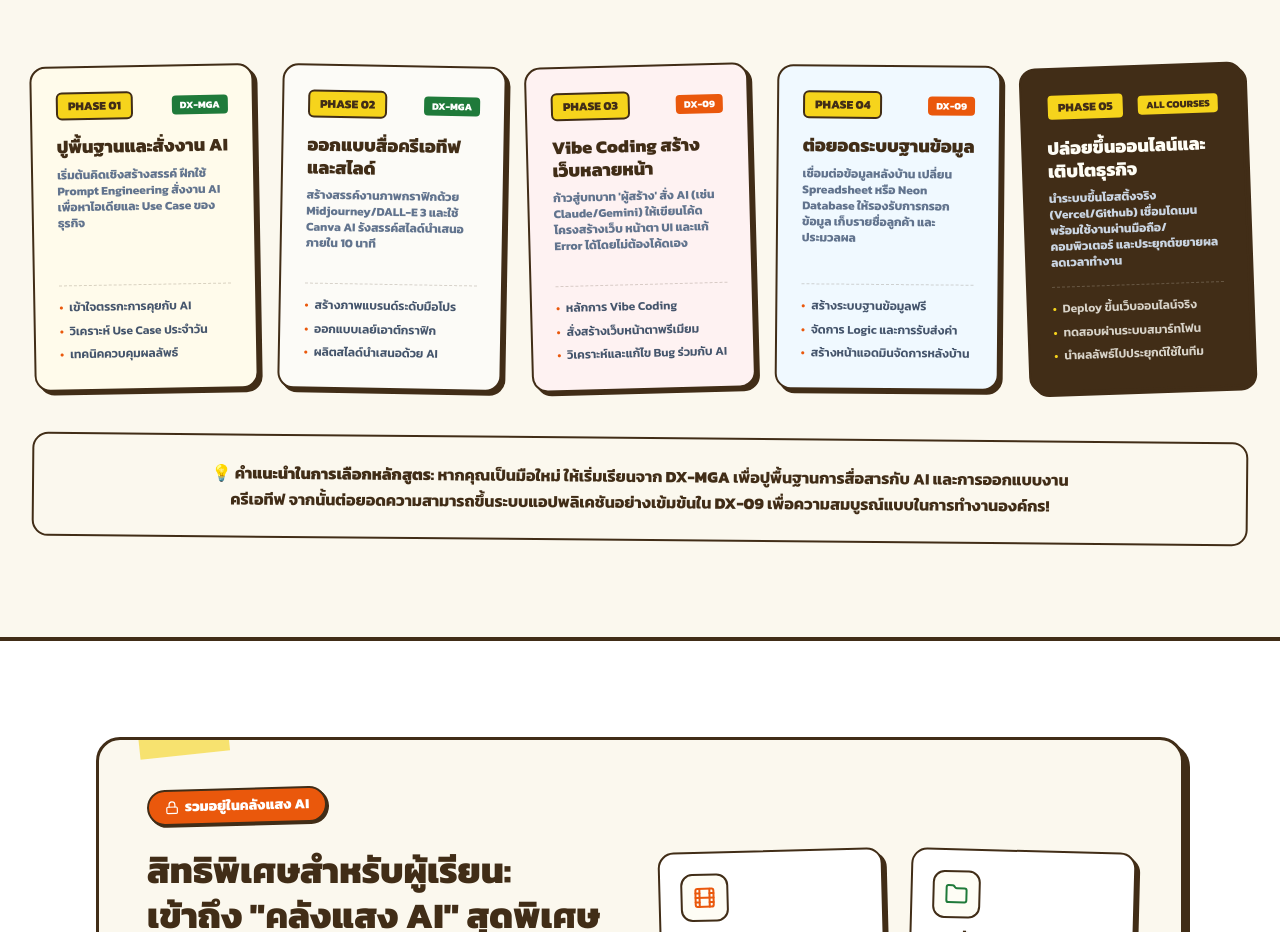
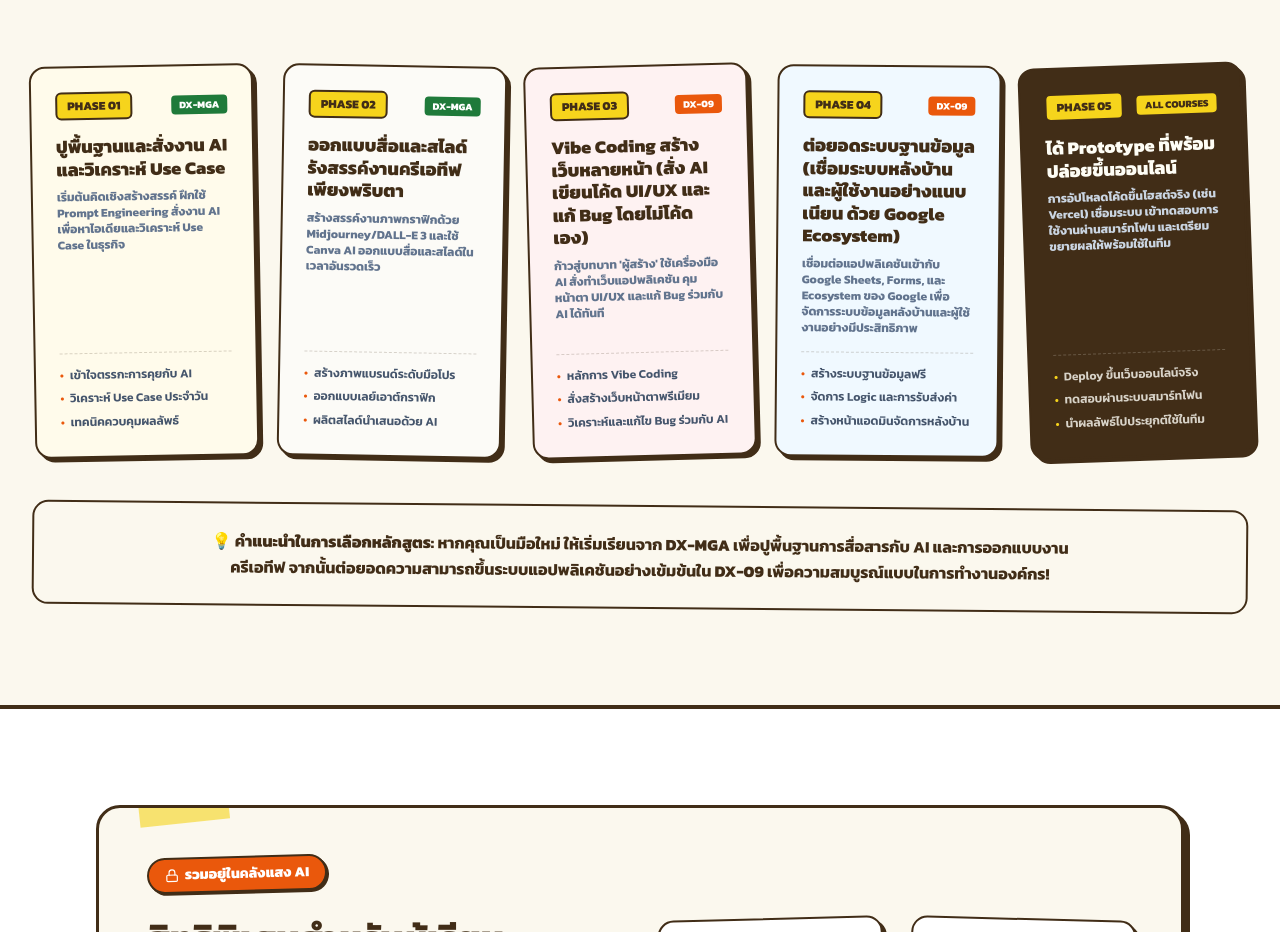
Before and after one commit to Snowdollce/buildweb, a Next.js app: page / in a window 1280 px wide. Shown: the part 2665-3597 px from the top of the page. Built offline with nearby package versions, Linux system fonts and the light colour scheme.

Commit message:
style: refine phase titles and descriptions in LearningPath component

```diff
--- a/src/components/LearningPath.tsx
+++ b/src/components/LearningPath.tsx
@@ -6,8 +6,8 @@ export default function LearningPath() {
       id: "01",
       course: "DX-MGA",
       courseTitle: "Generative AI & Design",
-      title: "ปูพื้นฐานและสั่งงาน AI",
-      desc: "เริ่มต้นคิดเชิงสร้างสรรค์ ฝึกใช้ Prompt Engineering สั่งงาน AI เพื่อหาไอเดียและ Use Case ของธุรกิจ",
+      title: "ปูพื้นฐานและสั่งงาน AI และวิเคราะห์ Use Case",
+      desc: "เริ่มต้นคิดเชิงสร้างสรรค์ ฝึกใช้ Prompt Engineering สั่งงาน AI เพื่อหาไอเดียและวิเคราะห์ Use Case ในธุรกิจ",
       bullets: ["เข้าใจตรรกะการคุยกับ AI", "วิเคราะห์ Use Case ประจำวัน", "เทคนิคควบคุมผลลัพธ์"],
       color: "bg-[#fffbeb] border-[#f6d41c]",
       badgeColor: "bg-[#1f7a3a] text-white",
@@ -17,8 +17,8 @@ export default function LearningPath() {
       id: "02",
       course: "DX-MGA",
       courseTitle: "Generative AI & Design",
-      title: "ออกแบบสื่อครีเอทีฟและสไลด์",
-      desc: "สร้างสรรค์งานภาพกราฟิกด้วย Midjourney/DALL-E 3 และใช้ Canva AI รังสรรค์สไลด์นำเสนอภายใน 10 นาที",
+      title: "ออกแบบสื่อและสไลด์ รังสรรค์งานครีเอทีฟเพียงพริบตา",
+      desc: "สร้างสรรค์งานภาพกราฟิกด้วย Midjourney/DALL-E 3 และใช้ Canva AI ออกแบบสื่อและสไลด์ในเวลาอันรวดเร็ว",
       bullets: ["สร้างภาพแบรนด์ระดับมือโปร", "ออกแบบเลย์เอาต์กราฟิก", "ผลิตสไลด์นำเสนอด้วย AI"],
       color: "bg-[#fcfbf7] border-[#412d17]",
       badgeColor: "bg-[#1f7a3a] text-white",
@@ -28,8 +28,8 @@ export default function LearningPath() {
       id: "03",
       course: "DX-09",
       courseTitle: "Build WebApp with AI",
-      title: "Vibe Coding สร้างเว็บหลายหน้า",
-      desc: "ก้าวสู่บทบาท 'ผู้สร้าง' สั่ง AI (เช่น Claude/Gemini) ให้เขียนโค้ดโครงสร้างเว็บ หน้าตา UI และแก้ Error ได้โดยไม่ต้องโค้ดเอง",
+      title: "Vibe Coding สร้างเว็บหลายหน้า (สั่ง AI เขียนโค้ด UI/UX และแก้ Bug โดยไม่โค้ดเอง)",
+      desc: "ก้าวสู่บทบาท 'ผู้สร้าง' ใช้เครื่องมือ AI สั่งทำเว็บแอปพลิเคชัน คุมหน้าตา UI/UX และแก้ Bug ร่วมกับ AI ได้ทันที",
       bullets: ["หลักการ Vibe Coding", "สั่งสร้างเว็บหน้าตาพรีเมียม", "วิเคราะห์และแก้ไข Bug ร่วมกับ AI"],
       color: "bg-[#fef2f2] border-[#d64545]",
       badgeColor: "bg-[#ea580c] text-white",
@@ -39,8 +39,8 @@ export default function LearningPath() {
       id: "04",
       course: "DX-09",
       courseTitle: "Build WebApp with AI",
-      title: "ต่อยอดระบบฐานข้อมูล",
-      desc: "เชื่อมต่อข้อมูลหลังบ้าน เปลี่ยน Spreadsheet หรือ Neon Database ให้รองรับการกรอกข้อมูล เก็บรายชื่อลูกค้า และประมวลผล",
+      title: "ต่อยอดระบบฐานข้อมูล (เชื่อมระบบหลังบ้านและผู้ใช้งานอย่างแนบเนียน ด้วย Google Ecosystem)",
+      desc: "เชื่อมต่อแอปพลิเคชันเข้ากับ Google Sheets, Forms, และ Ecosystem ของ Google เพื่อจัดการระบบข้อมูลหลังบ้านและผู้ใช้งานอย่างมีประสิทธิภาพ",
       bullets: ["สร้างระบบฐานข้อมูลฟรี", "จัดการ Logic และการรับส่งค่า", "สร้างหน้าแอดมินจัดการหลังบ้าน"],
       color: "bg-[#f0f9ff] border-sky-500",
       badgeColor: "bg-[#ea580c] text-white",
@@ -50,8 +50,8 @@ export default function LearningPath() {
       id: "05",
       course: "ALL COURSES",
       courseTitle: "Implementation Success",
-      title: "ปล่อยขึ้นออนไลน์และเติบโตธุรกิจ",
-      desc: "นำระบบขึ้นโฮสติ้งจริง (Vercel/Github) เชื่อมโดเมน พร้อมใช้งานผ่านมือถือ/คอมพิวเตอร์ และประยุกต์ขยายผลลดเวลาทำงาน",
+      title: "ได้ Prototype ที่พร้อมปล่อยขึ้นออนไลน์",
+      desc: "การอัปโหลดโค้ดขึ้นโฮสต์จริง (เช่น Vercel) เชื่อมระบบ เข้าทดสอบการใช้งานผ่านสมาร์ทโฟน และเตรียมขยายผลให้พร้อมใช้ในทีม",
       bullets: ["Deploy ขึ้นเว็บออนไลน์จริง", "ทดสอบผ่านระบบสมาร์ทโฟน", "นำผลลัพธ์ไปประยุกต์ใช้ในทีม"],
       color: "bg-[#412d17] text-[#fefdf5] border-[#412d17]",
       badgeColor: "bg-[#f6d41c] text-[#412d17]",
```
